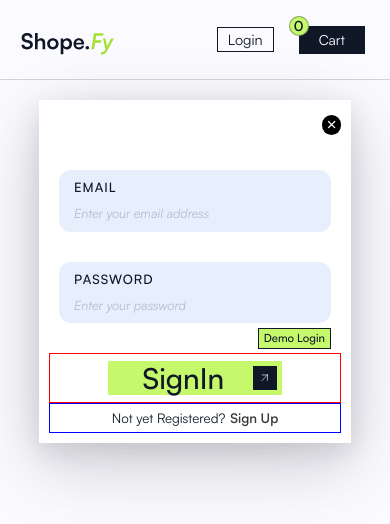
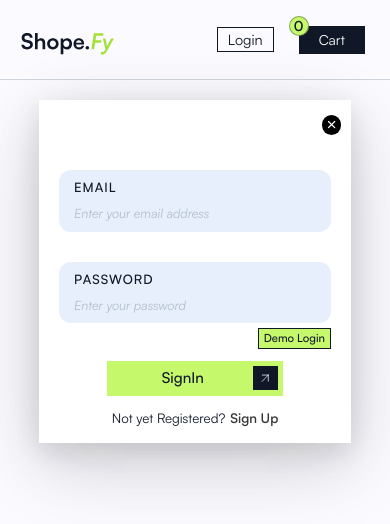
Before and after one commit to prvnlhr/shope.fy, a Next.js app: page /auth/signin in a window 390 px wide. Shown: the top 524 px of the page. Built offline with nearby package versions, Linux system fonts and the light colour scheme; no server answers.

Commit message:
fix: auth form ui font and button sizing

```diff
--- a/src/components/Auth/SignUpForm.jsx
+++ b/src/components/Auth/SignUpForm.jsx
@@ -179,7 +179,7 @@ const SignUpForm = () => {
             <button
               type="submit"
               disable={formik.isSubmitting ? true : undefined}
-              className={styles.btn}
+              className={styles.submitBtn}
             >
               <div className={styles.textDiv}>
                 <p>SignUp</p>
--- a/src/components/Auth/styles/signInForm.module.css
+++ b/src/components/Auth/styles/signInForm.module.css
@@ -115,11 +115,11 @@
     display: flex;
     justify-content: center;
     align-items: center;
-    border: 1px solid red;
+    /* border: 1px solid red; */
   }
   .footerCell {
     grid-area: footerCell;
-    border: 1px solid blue;
+    /* border: 1px solid blue; */
     width: 100%;
     height: 100%;
     display: flex;
@@ -174,9 +174,9 @@
       font-weight: 500;
       @media (320px<=width<=480px) {
         font-size: clamp(
-          1.5rem,
-          0.09999999999999964rem + 7.000000000000002vw,
-          2.2rem
+          0.8rem,
+          0.19999999999999996rem + 3.0000000000000004vw,
+          1.1rem
         ) !important;
       }
     }
--- a/src/components/Auth/styles/signupForm.module.css
+++ b/src/components/Auth/styles/signupForm.module.css
@@ -27,6 +27,8 @@
   @media (320px<=width<=480px) {
     width: 80%;
   }
+}
+
 .formContainer {
   width: 100%;
   height: 100%;
@@ -139,8 +141,27 @@
     justify-content: center;
     align-items: flex-start;
     /* border: 1px solid red; */
-
-      .btn {
+  }
+  .footerCell {
+    grid-area: footerCell;
+    width: 100%;
+    height: 100%;
+    display: flex;
+    justify-content: center;
+    align-items: center;
+    & p {
+      font-size: 0.9rem;
+      @media (320px<=width<=480px) {
+        font-size: clamp(
+          0.7rem,
+          0.09999999999999987rem + 3.0000000000000004vw,
+          1rem
+        ) !important;
+      }
+    }
+  }
+}
+.submitBtn {
   height: 80%;
   width: 60%;
   display: flex;
@@ -177,32 +198,15 @@
       font-weight: 500;
       @media (320px<=width<=480px) {
         font-size: clamp(
-                1.5rem,
-                0.09999999999999964rem + 7.000000000000002vw,
-                2.2rem
+          0.8rem,
+          0.19999999999999996rem + 3.0000000000000004vw,
+          1.1rem
         ) !important;
       }
     }
   }
 }
-    }
-    .footerCell {
-      grid-area: footerCell;
-      width: 100%;
-      height: 100%;
-      display: flex;
-      justify-content: center;
-      align-items: center;
-      & p {
-        font-size: 0.9rem;
-        @media (320px<=width<=480px) {
-          font-size: clamp(
-            0.7rem,
-            0.09999999999999987rem + 3.0000000000000004vw,
-            1rem
-          ) !important;
-        }
-      }
+
 .footerLink {
   margin-left: 5px;
   & p {
@@ -221,10 +225,6 @@
     }
   }
 }
-    }
-  }
-}
-
 .inputGroup {
   width: 100%;
   height: calc(100% - 30px);
```
Also changed, not shown: src/components/Auth/SignInForm.jsx (line endings or trailing spaces). Lines whose indentation alone changed are shown as unchanged.
